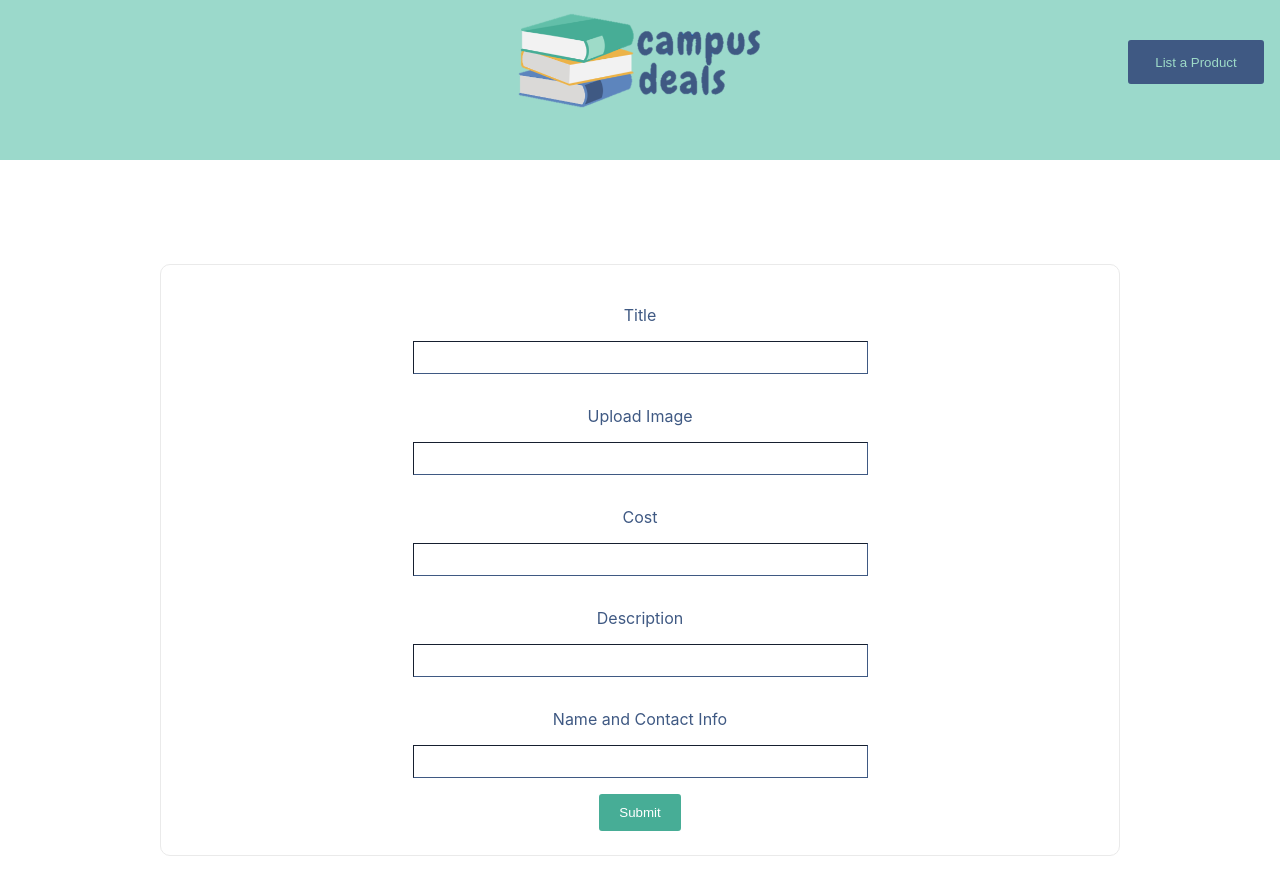
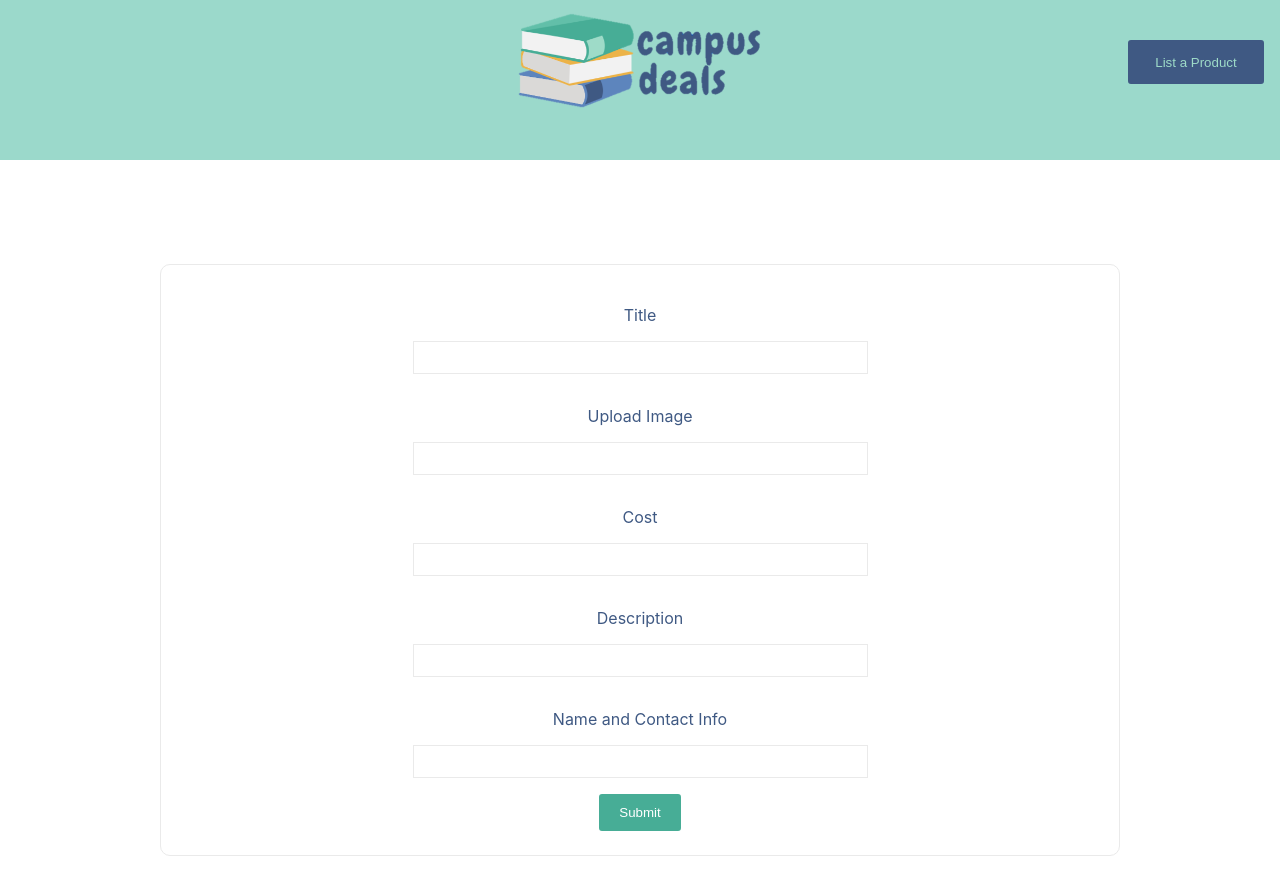
Before and after one commit to MDreyfuss/campus-deals, a Next.js app: page /list-new in a window 1280 px wide. Shown: the top 894 px of the page. Built offline with nearby package versions, Linux system fonts and the light colour scheme.

Commit message:
change style of text input field

```diff
--- a/styles/list-new.module.css
+++ b/styles/list-new.module.css
@@ -42,8 +42,12 @@
     margin-bottom: 1rem;
     width: 50%;
     padding: .5rem;
-    border-color: #3f5983;
-    border-width: .07rem;
+    border: 1px solid #eaeaea;
+}
+
+.textInput:active, .textInput:hover, .textInput:focus {
+    outline: 0px;
+    border: 1px solid #3f5983;
 }
 
 .button {
```
